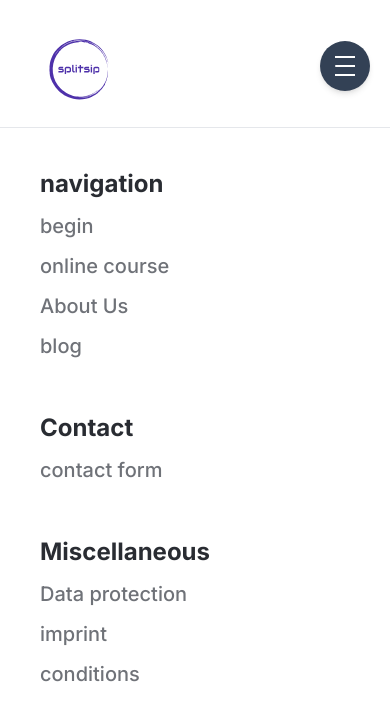
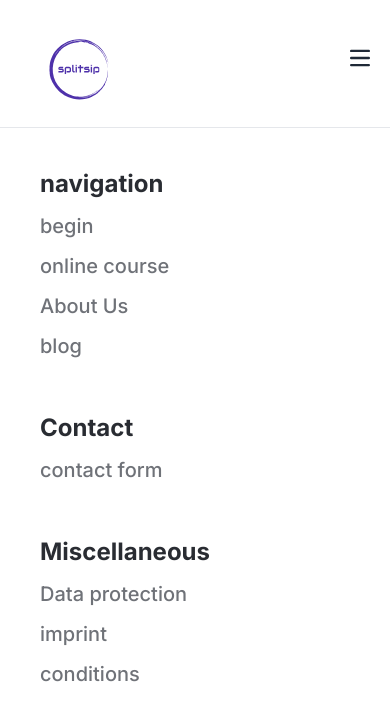
Before and after one commit to yutounun/website, a Next.js app: page / in a window 390 px wide. Shown: the top 720 px of the page. Built offline with nearby package versions, Linux system fonts and the light colour scheme.

Commit message:
Update burger icon

```diff
--- a/src/app/common/Navbar.tsx
+++ b/src/app/common/Navbar.tsx
@@ -13,24 +13,26 @@ const Navbar = () => {
   return (
     <div className="h-32 lg:flex justify-between border-b sticky w-full top-0 z-50 bg-white">
       {/* Burger Menu */}
+      {isOpen}
       <div
-        className="lg:hidden absolute top-10 right-5"
+        className="lg:hidden absolute top-12 right-5"
         onClick={() => setIsOpen(!isOpen)}
       >
-        <button className="relative group">
-          <div className="relative flex overflow-hidden items-center justify-center rounded-full w-[50px] h-[50px] transform transition-all bg-slate-700 ring-0 ring-gray-300 hover:ring-8 group-focus:ring-4 ring-opacity-30 duration-200 shadow-md">
-            <div className="flex flex-col justify-between w-[20px] h-[20px] transform transition-all duration-300 origin-center overflow-hidden">
-              <div className="bg-white h-[2px] w-7 transform transition-all duration-300 origin-left group-focus:translate-x-10"></div>
-              <div className="bg-white h-[2px] w-7 rounded transform transition-all duration-300 group-focus:translate-x-10 delay-75"></div>
-              <div className="bg-white h-[2px] w-7 transform transition-all duration-300 origin-left group-focus:translate-x-10 delay-150"></div>
-
-              <div className="absolute items-center justify-between transform transition-all duration-500 top-2.5 -translate-x-10 group-focus:translate-x-0 flex w-0 group-focus:w-12">
-                <div className="absolute bg-white h-[2px] w-5 transform transition-all duration-500 rotate-0 delay-300 group-focus:rotate-45"></div>
-                <div className="absolute bg-white h-[2px] w-5 transform transition-all duration-500 -rotate-0 delay-300 group-focus:-rotate-45"></div>
-              </div>
-            </div>
-          </div>
-        </button>
+        <svg
+          className="w-5 h-5"
+          aria-hidden="true"
+          xmlns="http://www.w3.org/2000/svg"
+          fill="none"
+          viewBox="0 0 17 14"
+        >
+          <path
+            stroke="currentColor"
+            stroke-linecap="round"
+            stroke-linejoin="round"
+            stroke-width="2"
+            d="M1 1h15M1 7h15M1 13h15"
+          />
+        </svg>
       </div>
       {/* Drawer */}
       {isOpen && (
```
